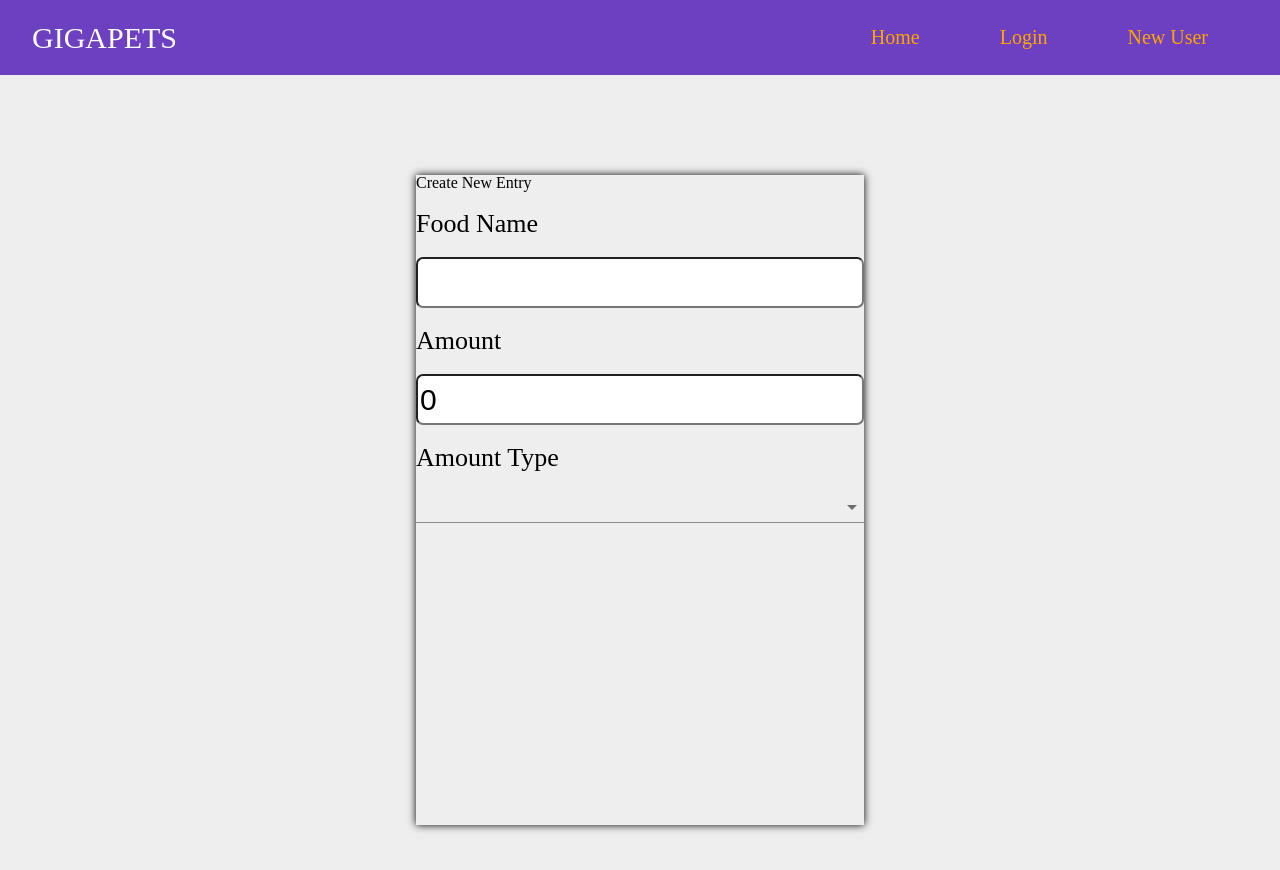
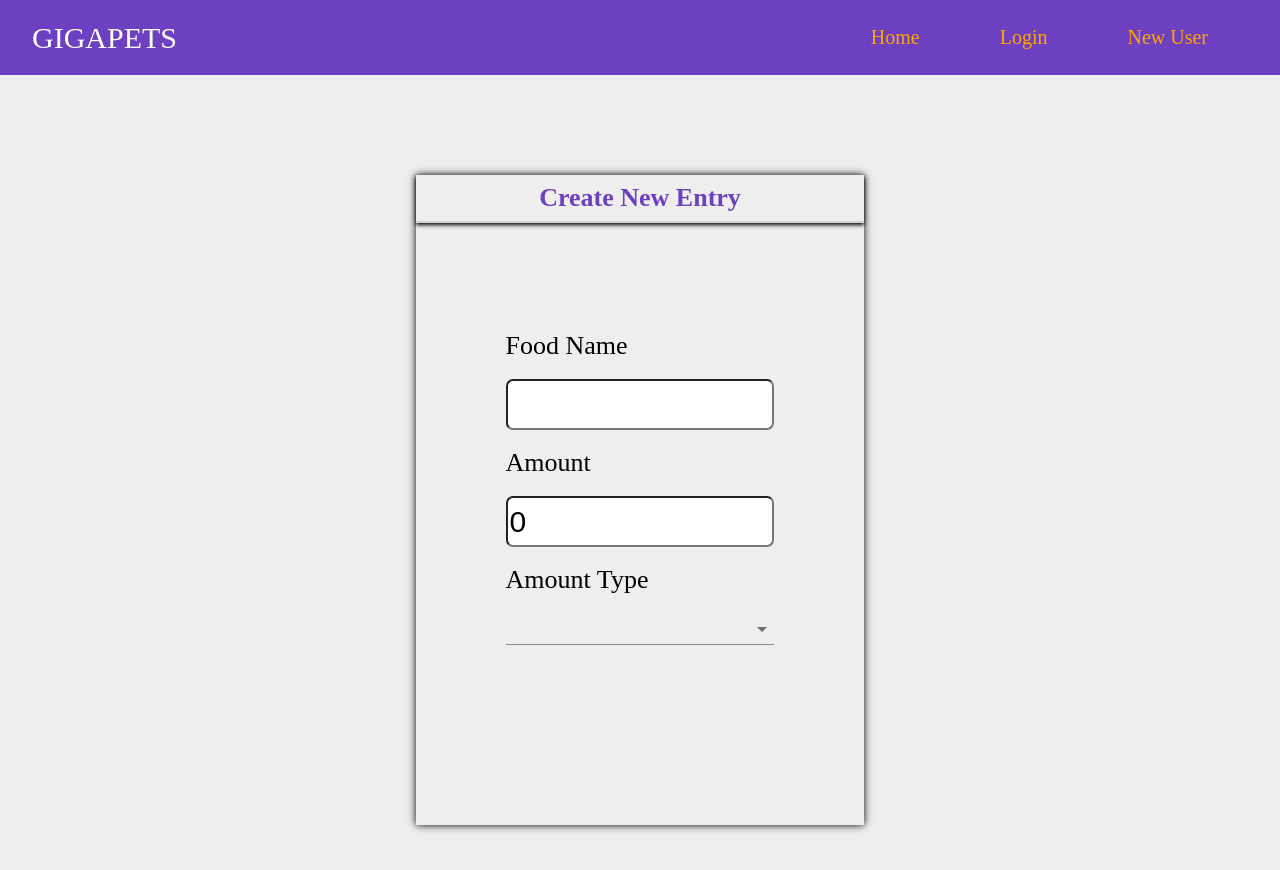
Before and after one commit to krboelter/gigapets-frontend, a React (Create React App) app: page /new_entry in a window 1280 px wide. Shown: the top 870 px of the page. Built offline with nearby package versions, Linux system fonts and the light colour scheme.

Commit message:
updated form styles

```diff
--- a/src/components/NewEntry.js
+++ b/src/components/NewEntry.js
@@ -13,8 +13,25 @@ const useStyles = makeStyles({
         height: '650px',
         boxShadow: '0 0 8px black',
         margin: '100px auto'
+    },
+    formContainer: {
+        width: '60%',
+        margin: '90px auto'
+    },
+    entryHeader: {
+        color: '#6d3fc1',
+        fontSize: '26px',
+        display: 'flex',
+        justifyContent: 'center',
+        alignItems: 'center',
+        padding: '10px 0',
+        borderBottom: '2px solid lightgray',
+        boxShadow: '0 2px 4px black',
+		fontWeight: 'bold'
     }
 })
+
+// display the past 2 recent entries (so they know what they last entered)
 
 function NewEntry(props) {
     const styled = useStyles()
@@ -40,8 +57,8 @@ function NewEntry(props) {
         >
             {formik => (
                 <div className={styled.shadowBox}>
-                    <h3>Create New Entry</h3>
-                    <div>
+                    <h3 className={styled.entryHeader}>Create New Entry</h3>
+                    <div className={styled.formContainer}>
                         <form className="form">
                             <label htmlFor="food_name">Food Name</label>
                             <input
@@ -74,12 +91,8 @@ function NewEntry(props) {
     )
 }
 
-const mapStateToProps = state => {
-
-}
-
 const mapDispatchToProps = {
     newEntry
 }
 
-export default connect(mapStateToProps, mapDispatchToProps)(NewEntry)
+export default connect(null, mapDispatchToProps)(NewEntry)
```
